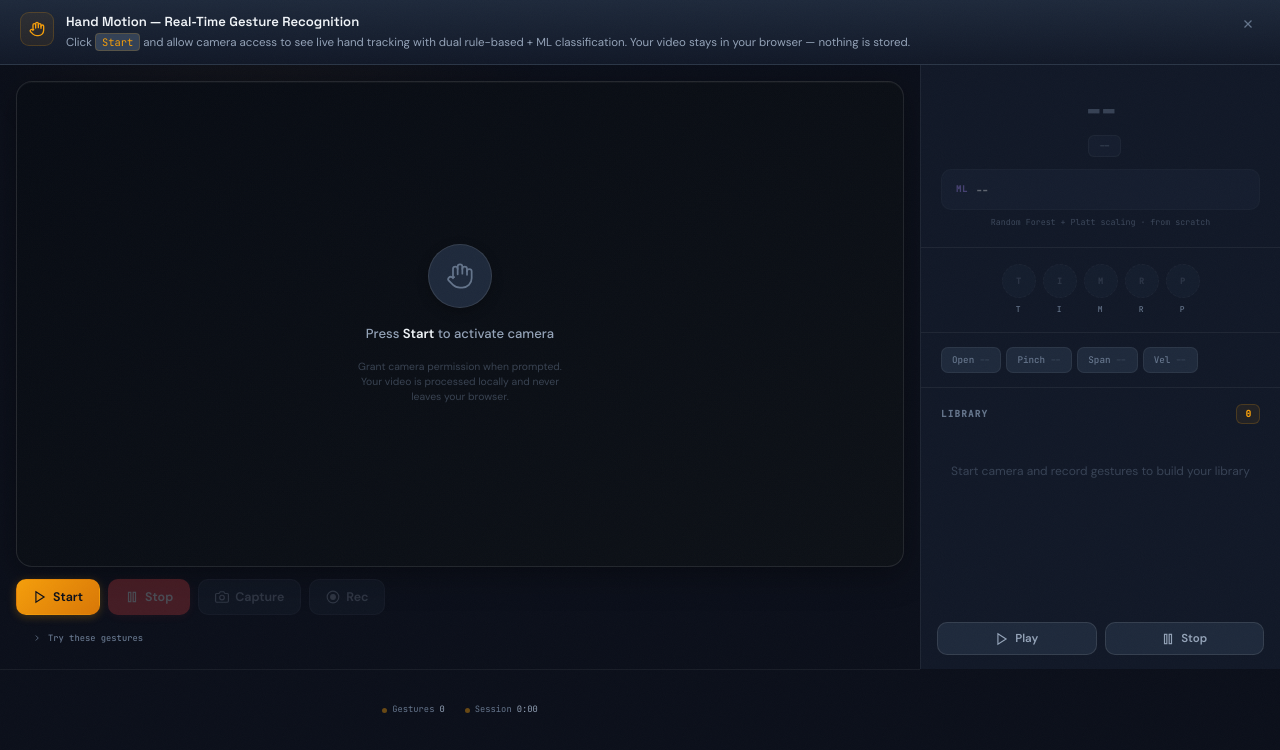
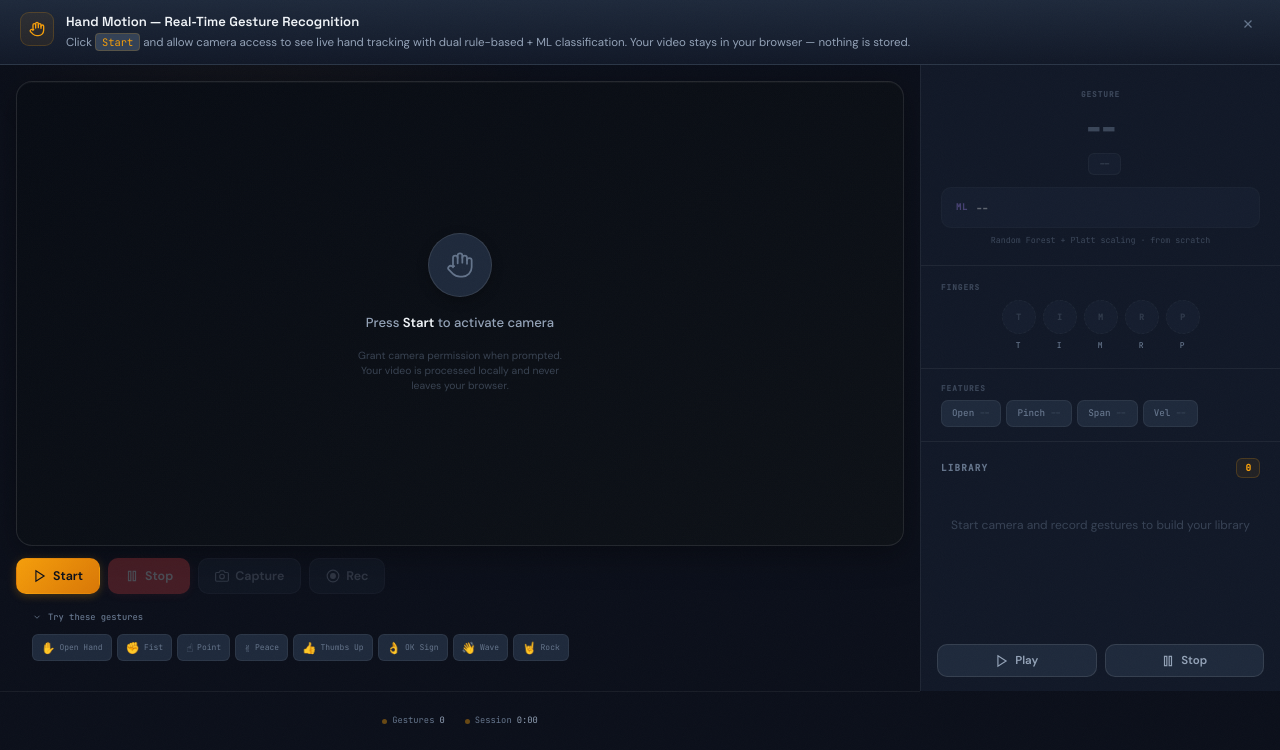
Before and after one commit to richiekaroki/AIVirtualMouse, a Flask app: page / in a window 1280 px wide. Shown: the part 50-800 px from the top of the page. Run offline with Flask 3, Linux system fonts and the light colour scheme; data that the repository does not hold is empty; some libraries are stand-ins or nearby versions.

Commit message:
fix: improve onboarding tour and right panel UX
- Add Next/Skip buttons to onboarding tour (fixes stuck step 1)
- Add breathing animation to idle placeholders
- Add section labels (Gesture, Fingers, Features, Face)
- Expand gesture strip by default on first visit

```diff
--- a/src/hand_motion/web/static/style.css
+++ b/src/hand_motion/web/static/style.css
@@ -234,12 +234,20 @@ body::after {
 }
 .onboard-dot.done { background: var(--accent); }
 .onboard-dot.active { background: var(--accent); box-shadow: 0 0 8px var(--accent); }
-.onboard-skip {
-    background: none; border: none; color: var(--text-3); cursor: pointer;
-    font-family: var(--font-mono); font-size: 0.55rem; margin-top: 2px;
-    transition: color 150ms;
+.onboard-actions { display: flex; gap: 8px; margin-top: 6px; }
+.onboard-btn {
+    padding: 6px 14px; border-radius: 8px; border: 1px solid var(--border-strong);
+    background: var(--elevated); color: var(--text-2);
+    font-family: var(--font-mono); font-size: 0.6rem; font-weight: 500;
+    cursor: pointer; transition: all 150ms var(--ease);
 }
-.onboard-skip:hover { color: var(--text); }
+.onboard-btn:hover { background: var(--raised); color: var(--text); border-color: var(--text-3); }
+.onboard-btn-primary {
+    background: linear-gradient(135deg, var(--accent), #D97706);
+    color: var(--bg); border-color: transparent;
+    box-shadow: 0 2px 8px rgba(245,158,11,0.25);
+}
+.onboard-btn-primary:hover { box-shadow: 0 4px 12px rgba(245,158,11,0.35); transform: translateY(-1px); }
 .cam-tag {
     font-family: var(--font-mono); font-size: 0.58rem; font-weight: 600;
     padding: 4px 10px; border-radius: 6px;
@@ -561,12 +569,26 @@ body::after {
 .sound-btn svg { width: 14px; height: 14px; }
 
 /* ── Idle states ── */
-.gesture-word.idle { color: var(--text-3); opacity: 0.45; }
+.gesture-word.idle { color: var(--text-3); opacity: 0.45; animation: breathe 3s ease-in-out infinite; }
 .hand-badge.idle { opacity: 0.35; }
 .ml-row.idle { opacity: 0.35; }
 .feat-chip .v.idle { color: var(--text-3); opacity: 0.35; }
-.f-dot.idle { opacity: 0.3; border-style: dashed; }
+.f-dot.idle { opacity: 0.3; border-style: dashed; animation: breathe-dot 3s ease-in-out infinite; }
 .rec-empty.idle { opacity: 0.45; }
+@keyframes breathe { 0%,100% { opacity: 0.45; } 50% { opacity: 0.6; } }
+@keyframes breathe-dot { 0%,100% { opacity: 0.3; } 50% { opacity: 0.45; } }
+.panel-idle-prompt {
+    padding: 16px 20px; text-align: center;
+    font-family: var(--font-mono); font-size: 0.6rem; color: var(--text-3);
+    border-bottom: 1px solid var(--border);
+    opacity: 0.6;
+}
+.panel-idle-prompt span { color: var(--accent); font-weight: 600; }
+.section-label {
+    font-family: var(--font-mono); font-size: 0.48rem; font-weight: 600;
+    text-transform: uppercase; letter-spacing: 1px; color: var(--text-3);
+    opacity: 0.5; margin-bottom: 6px;
+}
 
 /* ── Reduced Motion ── */
 @media (prefers-reduced-motion: reduce) {
--- a/src/hand_motion/web/templates/index.html
+++ b/src/hand_motion/web/templates/index.html
@@ -85,7 +85,10 @@
                         <div class="onboard-dot" id="ob-dot-1"></div>
                         <div class="onboard-dot" id="ob-dot-2"></div>
                     </div>
-                    <button class="onboard-skip" onclick="skipOnboarding()">Skip tour</button>
+                    <div class="onboard-actions">
+                        <button class="onboard-btn" onclick="skipOnboarding()">Skip</button>
+                        <button class="onboard-btn onboard-btn-primary" onclick="advanceOnboarding()">Next</button>
+                    </div>
                 </div>
                 <div class="cam-empty" id="placeholder">
                     <div class="cam-empty-icon">
@@ -129,11 +132,11 @@
                 </button>
             </div>
             <div class="gesture-strip">
-                <button class="gesture-strip-toggle" onclick="this.classList.toggle('open');const g=document.getElementById('gesture-strip-grid');g.classList.toggle('open');this.setAttribute('aria-expanded',g.classList.contains('open'))" aria-expanded="false" aria-controls="gesture-strip-grid">
+                <button class="gesture-strip-toggle open" onclick="this.classList.toggle('open');const g=document.getElementById('gesture-strip-grid');g.classList.toggle('open');this.setAttribute('aria-expanded',g.classList.contains('open'))" aria-expanded="true" aria-controls="gesture-strip-grid">
                     <svg viewBox="0 0 24 24" fill="none" stroke="currentColor" stroke-width="2"><polyline points="9 18 15 12 9 6"/></svg>
                     Try these gestures
                 </button>
-                <div class="gesture-strip-grid" id="gesture-strip-grid">
+                <div class="gesture-strip-grid open" id="gesture-strip-grid">
                     <div class="gesture-chip"><span>&#x270B;</span> Open Hand</div>
                     <div class="gesture-chip"><span>&#x270A;</span> Fist</div>
                     <div class="gesture-chip"><span>&#x261D;</span> Point</div>
@@ -150,6 +153,7 @@
         <div class="panel">
             <div class="gesture-section">
                 <div class="gesture-ring" id="gesture-ring"></div>
+                <div class="section-label">Gesture</div>
                 <div class="gesture-word idle" id="gesture-name">--</div>
                 <div class="gesture-meta">
                     <span id="gesture-conf"></span>
@@ -170,6 +174,7 @@
             </div>
 
             <div class="fingers-section">
+                <div class="section-label">Fingers</div>
                 <div class="fingers-row" id="fingers-display">
                     <div class="f-dot idle">T</div><div class="f-dot idle">I</div><div class="f-dot idle">M</div><div class="f-dot idle">R</div><div class="f-dot idle">P</div>
                 </div>
@@ -177,6 +182,7 @@
             </div>
 
             <div class="feat-section">
+                <div class="section-label">Features</div>
                 <div class="feat-row">
                     <div class="feat-chip" data-tip="Hand openness (0–1)"><span class="k">Open</span><span class="v idle" id="f-open">--</span></div>
                     <div class="feat-chip" data-tip="Thumb-index tip distance (px)"><span class="k">Pinch</span><span class="v idle" id="f-pinch">--</span></div>
@@ -186,6 +192,7 @@
             </div>
 
             <div class="feat-section" id="face-section" style="display:none">
+                <div class="section-label">Face</div>
                 <div class="feat-row">
                     <div class="feat-chip face-chip" data-tip="Facial expression"><span class="k">Face</span><span class="v" id="face-expr">--</span></div>
                     <div class="feat-chip face-chip" data-tip="Eye state (open/closed)"><span class="k">Eyes</span><span class="v" id="face-eyes">--</span></div>
```
